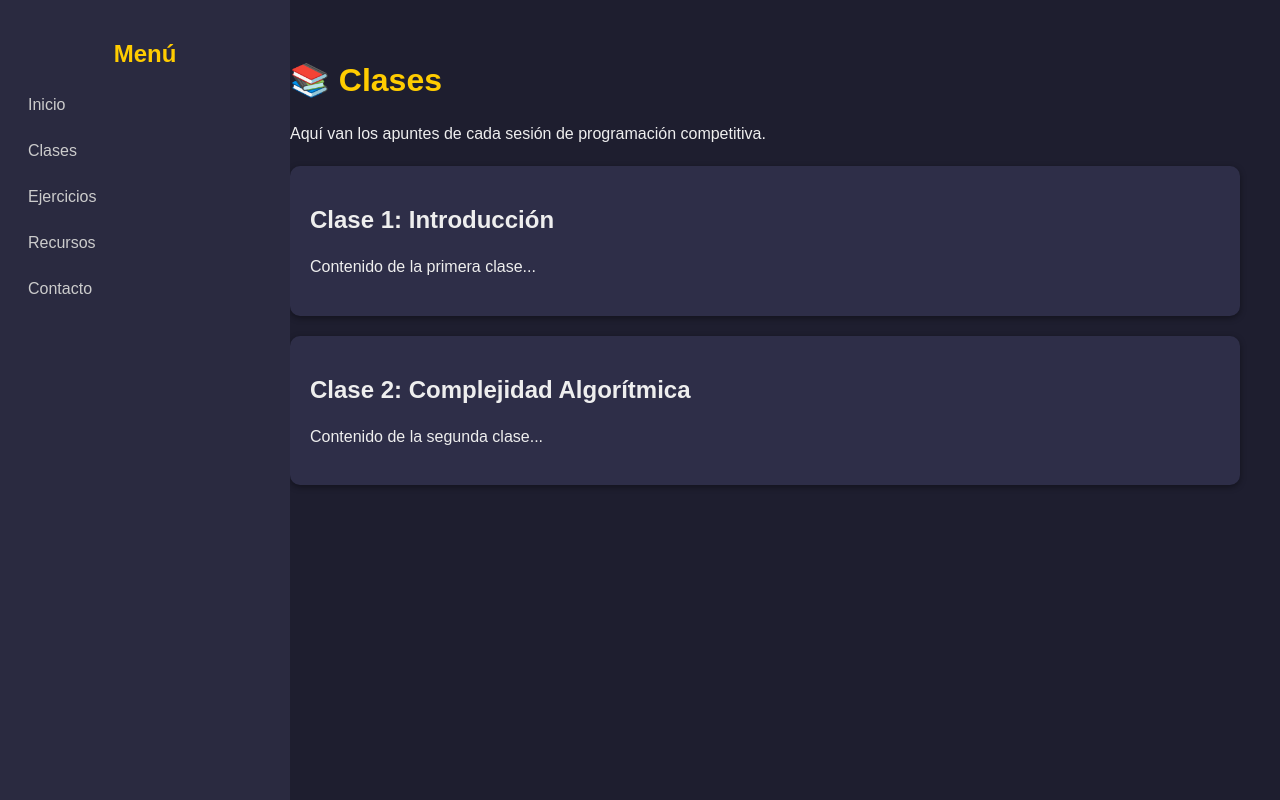
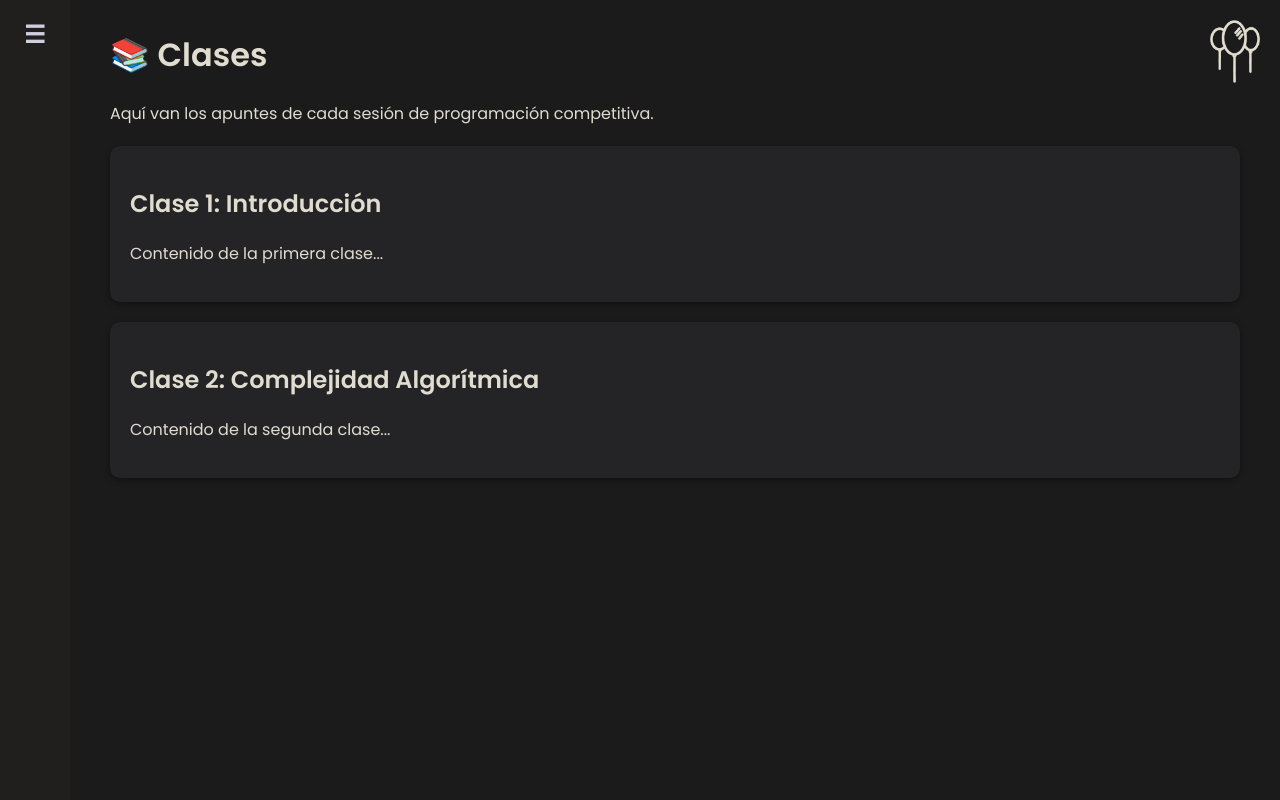
Before and after one commit to zums-stuff/Webpage-Test, a plain HTML site: page pages/clases.html in a window 1280 px wide. Drawn offline with Linux system fonts and the light colour scheme.

Commit message:
Modificacion de casi todo

```diff
--- a/css/style.css
+++ b/css/style.css
@@ -1,58 +1,91 @@
 body {
     margin: 0;
-    font-family: Arial, sans-serif;
-    background-color: #1e1e2f;
-    color: #eee;
+    font-family: 'Poppins', sans-serif;
+    background-color: #1b1b1b; /* Fondo general ultra oscuro */
+    color: #e0dccf; /* Texto claro suave */
     display: flex;
+}
+
+.logo{
+    position: fixed;
+    top: 20px;
+    right: 20px;
+    width: 50px;  /* Ajusta el tamaño según sea necesario */
+    height: auto; /* Ajusta el tamaño según sea necesario */
+    z-index: 1001; /* Asegura que el logo esté por encima de otros elementos */
+}
+
+/* Botón hamburguesa */
+.toggle-btn {
+    position: fixed;
+    top: 15px;
+    left: 14px;
+    font-size: 24px;
+    background: #201f1e; /* morado apagado */
+    border: none;
+    padding: 6px 10px;
+    cursor: pointer;
+    border-radius: 6px;
+    z-index: 1001;
+    color: #CFCFE0; /* texto oscuro para contraste */
+    font-weight: bold;
 }
 
 /* Barra lateral */
 .sidebar {
     width: 250px;
-    background-color: #2a2a40;
+    background-color: #201f1e; /* contraste con el fondo */
     height: 100vh;
     padding: 20px;
     position: fixed;
+    left: -220px;
+    transition: left 0.3s;
+    z-index: 1000;
+    border-radius: 0;
+}
+
+.sidebar.active {
+    left: 0;
 }
 
 .sidebar h2 {
-    color: #ffcc00;
+    color: #c9c8c6;
     text-align: center;
+    margin-top: 60px; /* 👈 empuja el título hacia abajo para que no choque con el botón */
+    margin-bottom: 30px;
 }
 
 .sidebar a {
     display: block;
-    color: #ccc;
+    color: #CFCFE0;
     text-decoration: none;
     margin: 12px 0;
     padding: 8px;
     border-radius: 6px;
-    transition: background 0.3s;
+    transition: background 0.3s, color 0.3s;
 }
 
 .sidebar a:hover {
-    background-color: #444466;
-    color: #fff;
+    background-color: #242234;
+    color: #7A7291;
 }
 
 /* Contenido principal */
 .main-content {
-    margin-left: 250px;
+    margin-left: 70px;
+    margin-top: -30px;
     padding: 40px;
     flex: 1;
+    transition: margin-left 0.3s;
 }
 
-h1 {
-    color: #ffcc00;
-}
-
-p {
-    line-height: 1.6;
+.main-content.active {
+    margin-left: 290px;
 }
 
 /* Tarjetas */
 .card {
-    background: #2e2e48;
+    background: #242427;
     padding: 20px;
     margin: 20px 0;
     border-radius: 10px;
--- a/pages/clases.html
+++ b/pages/clases.html
@@ -2,13 +2,18 @@
 <html lang="es">
 <head>
     <meta charset="UTF-8">
-    <title>Clases - Kampilation Error</title>
+    <title>Clases - Zum's Awesome Page</title>
     <link rel="stylesheet" href="../css/style.css">
+
+    <link href="https://fonts.googleapis.com/css2?family=Poppins:wght@400;600&display=swap" rel="stylesheet">
 </head>
 <body>
-    <!-- Menú lateral -->
-    <div class="sidebar">
-        <h2>Menú</h2>
+    <button class="toggle-btn" onclick="toggleSidebar()">☰</button>
+
+    <img src="../assets/CPCFI.png" alt = "CPCFI Logo" class="logo">
+
+    <div class="sidebar" id="sidebar">
+        <h2>Menu</h2>
         <a href="../index.html">Inicio</a>
         <a href="clases.html">Clases</a>
         <a href="ejercicios.html">Ejercicios</a>
@@ -16,8 +21,7 @@
         <a href="contacto.html">Contacto</a>
     </div>
 
-    <!-- Contenido -->
-    <div class="main-content">
+    <div class="main-content" id="main">
         <h1>📚 Clases</h1>
         <p>Aquí van los apuntes de cada sesión de programación competitiva.</p>
 
@@ -31,5 +35,30 @@
             <p>Contenido de la segunda clase...</p>
         </div>
     </div>
+
+    <script>
+        function toggleSidebar() {
+            document.getElementById("sidebar").classList.toggle("active");
+            document.getElementById("main").classList.toggle("active");
+        }
+    </script>
+
+    <script>
+        const sidebar = document.getElementById("sidebar");
+        const main = document.getElementById("main");
+
+        // Restaurar estado al cargar la página
+        if (localStorage.getItem("sidebarOpen") === "true") {
+            sidebar.classList.add("active");
+            main.classList.add("active");
+        }
+
+        function toggleSidebar() {
+            sidebar.classList.toggle("active");
+            main.classList.toggle("active");
+            // Guardar estado
+            localStorage.setItem("sidebarOpen", sidebar.classList.contains("active"));
+        }
+    </script>
 </body>
 </html>
```
Also changed, not shown: index.html (+35 -6 lines), assets/CPCFI.png (added).
